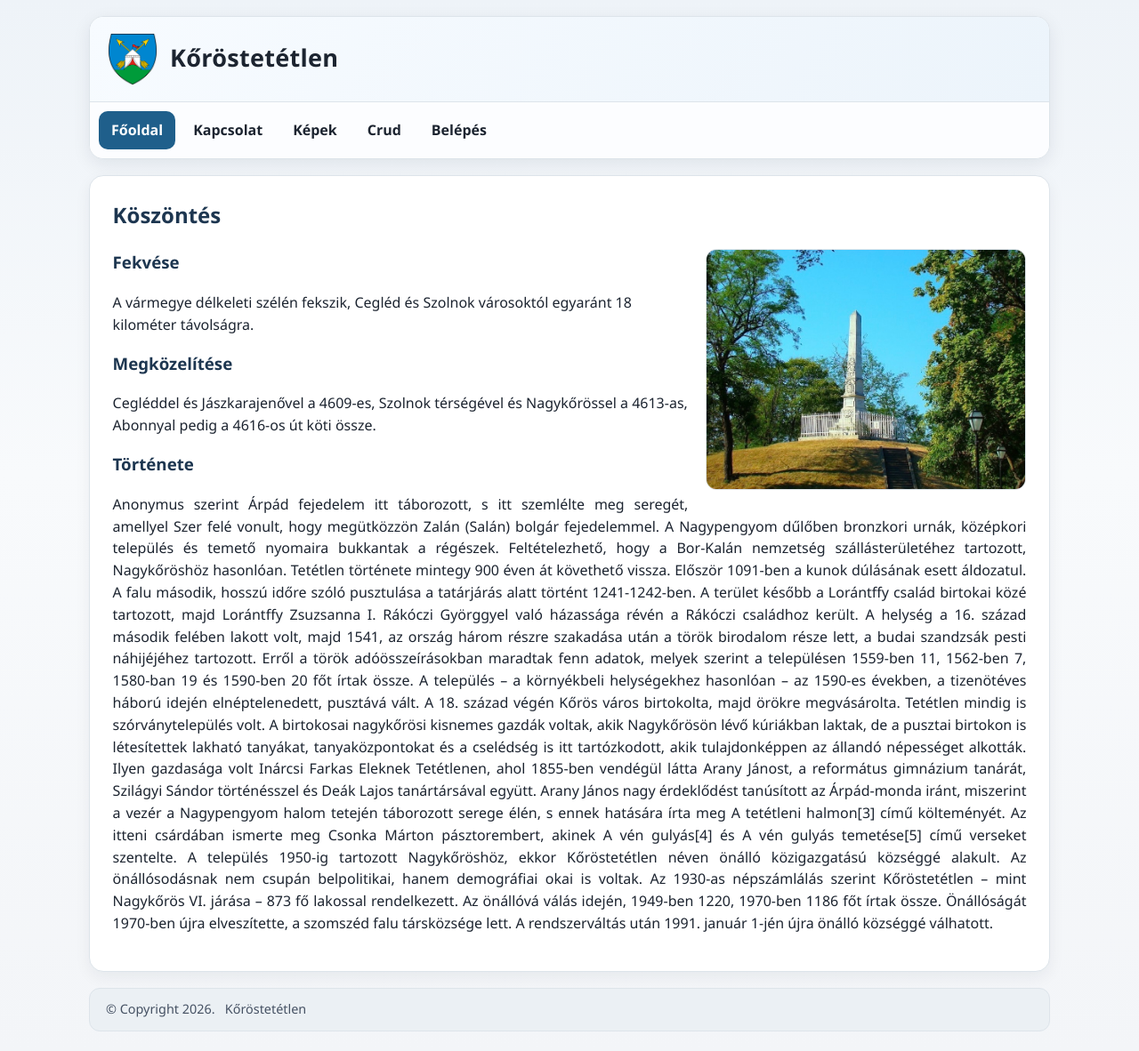
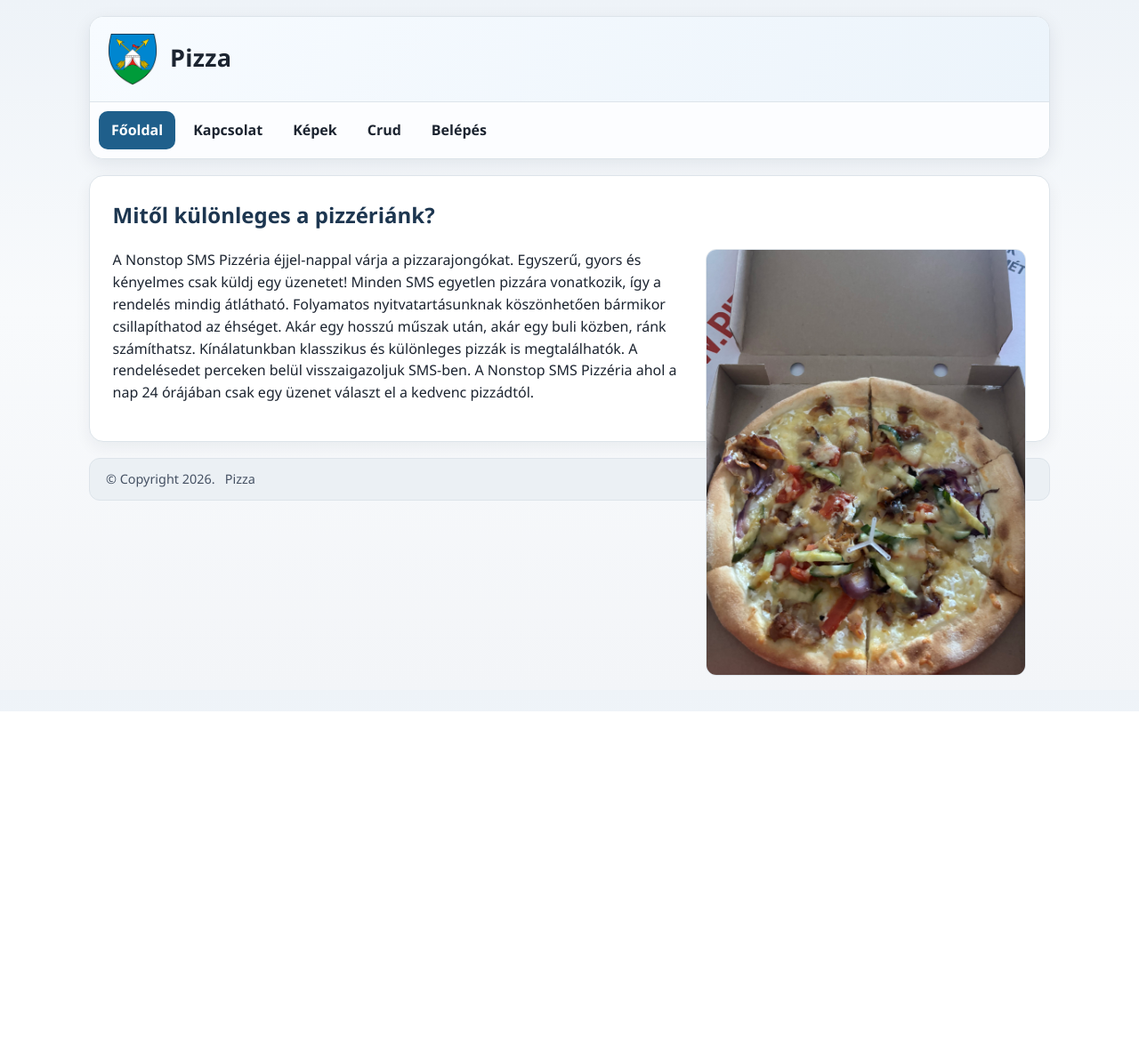
Before and after one commit to Levminer/korostetetlen, a PHP site: page / in a window 1280 px wide. Shown: the whole page at 89% size. After the commit the page ends 800 px from the top, so only its background shows below. Run offline with PHP 8.4, Linux system fonts and the light colour scheme.

Commit message:
javítások

```diff
--- a/includes/config.inc.php
+++ b/includes/config.inc.php
@@ -1,18 +1,18 @@
 <?php
 $ablakcim = array(
-    'cim' => 'Kőröstetétlen',
+    'cim' => 'Pizza',
 );
 
 $fejlec = array(
     'kepforras' => 'logo.png',
     'kepalt' => 'logo',
-	'cim' => 'Kőröstetétlen',
+	'cim' => 'Pizza',
 	'motto' => ''
 );
 
 $lablec = array(
     'copyright' => 'Copyright '.date("Y").'.',
-    'ceg' => 'Kőröstetétlen'
+    'ceg' => 'Pizza'
 );
 
 $oldalak = array(
--- a/templates/pages/cimlap.tpl.php
+++ b/templates/pages/cimlap.tpl.php
@@ -1,26 +1,13 @@
-<h2>Köszöntés</h2>
-<img src="./images/arpadhalom.jpg" alt="Árpádhalom" class="img-responsive">
-<h3>Fekvése</h3>
-<p>A vármegye délkeleti szélén fekszik, Cegléd és Szolnok városoktól egyaránt 18 kilométer távolságra.</p>
-<h3>Megközelítése</h3>
-<p>Cegléddel és Jászkarajenővel a 4609-es, Szolnok térségével és Nagykőrössel a 4613-as, Abonnyal pedig a 4616-os út köti össze.</p>
-<h3>Története</h3>
-<p class="tortenet">Anonymus szerint Árpád fejedelem itt táborozott, s itt szemlélte meg seregét, amellyel Szer felé vonult, hogy megütközzön Zalán (Salán) bolgár fejedelemmel.
+<h2>
+    Mitől különleges a pizzériánk?
+</h2>
 
-A Nagypengyom dűlőben bronzkori urnák, középkori település és temető nyomaira bukkantak a régészek. Feltételezhető, hogy a Bor-Kalán nemzetség szállásterületéhez tartozott, Nagykőröshöz hasonlóan.
+<img src="./images/pizza.jpg" alt="Árpádhalom" class="img-responsive">
 
-Tetétlen története mintegy 900 éven át követhető vissza. Először 1091-ben a kunok dúlásának esett áldozatul. A falu második, hosszú időre szóló pusztulása a tatárjárás alatt történt 1241-1242-ben.
+<p>
+    A Nonstop SMS Pizzéria éjjel-nappal várja a pizzarajongókat. Egyszerű, gyors és kényelmes csak küldj egy üzenetet! Minden SMS egyetlen pizzára vonatkozik, így a rendelés mindig átlátható.
 
-A terület később a Lorántffy család birtokai közé tartozott, majd Lorántffy Zsuzsanna I. Rákóczi Györggyel való házassága révén a Rákóczi családhoz került.
+Folyamatos nyitvatartásunknak köszönhetően bármikor csillapíthatod az éhséget. Akár egy hosszú műszak után, akár egy buli közben, ránk számíthatsz. Kínálatunkban klasszikus és különleges pizzák is megtalálhatók.
 
-A helység a 16. század második felében lakott volt, majd 1541, az ország három részre szakadása után a török birodalom része lett, a budai szandzsák pesti náhijéjéhez tartozott. Erről a török adóösszeírásokban maradtak fenn adatok, melyek szerint a településen 1559-ben 11, 1562-ben 7, 1580-ban 19 és 1590-ben 20 főt írtak össze. A település – a környékbeli helységekhez hasonlóan – az 1590-es években, a tizenötéves háború idején elnéptelenedett, pusztává vált. A 18. század végén Kőrös város birtokolta, majd örökre megvásárolta.
-
-Tetétlen mindig is szórványtelepülés volt. A birtokosai nagykőrösi kisnemes gazdák voltak, akik Nagykőrösön lévő kúriákban laktak, de a pusztai birtokon is létesítettek lakható tanyákat, tanyaközpontokat és a cselédség is itt tartózkodott, akik tulajdonképpen az állandó népességet alkották. Ilyen gazdasága volt Inárcsi Farkas Eleknek Tetétlenen, ahol 1855-ben vendégül látta Arany Jánost, a református gimnázium tanárát, Szilágyi Sándor történésszel és Deák Lajos tanártársával együtt.
-
-Arany János nagy érdeklődést tanúsított az Árpád-monda iránt, miszerint a vezér a Nagypengyom halom tetején táborozott serege élén, s ennek hatására írta meg A tetétleni halmon[3] című költeményét. Az itteni csárdában ismerte meg Csonka Márton pásztorembert, akinek A vén gulyás[4] és A vén gulyás temetése[5] című verseket szentelte.
-
-A település 1950-ig tartozott Nagykőröshöz, ekkor Kőröstetétlen néven önálló közigazgatású községgé alakult. Az önállósodásnak nem csupán belpolitikai, hanem demográfiai okai is voltak. Az 1930-as népszámlálás szerint Kőröstetétlen – mint Nagykőrös VI. járása – 873 fő lakossal rendelkezett. Az önállóvá válás idején, 1949-ben 1220, 1970-ben 1186 főt írtak össze.
-
-Önállóságát 1970-ben újra elveszítette, a szomszéd falu társközsége lett.
-
-A rendszerváltás után 1991. január 1-jén újra önálló községgé válhatott.</p>
+A rendelésedet perceken belül visszaigazoljuk SMS-ben. A Nonstop SMS Pizzéria ahol a nap 24 órájában csak egy üzenet választ el a kedvenc pizzádtól.
+</p>
--- a/templates/pages/kapcsolat.tpl.php
+++ b/templates/pages/kapcsolat.tpl.php
@@ -3,8 +3,8 @@
 		<h2>Kapcsolat</h2>
 		<p>Polgármester: <strong>Pásztor Roland</strong></p>
 
-		<iframe src="https://www.google.com/maps/embed?pb=!1m18!1m12!1m3!1d2716.0891800565455!2d20.019128325170623!3d47.09733115951192!2m3!1f0!2f0!3f0!3m2!1i1024!2i768!4f13.1!3m3!1m2!1s0x47416809d9516b45%3A0x400c4290c1e4cd0!2zS8WRcsO2c3RldMOpdGxlbiwgMjc0NQ!5e0!3m2!1shu!2shu!4v1774797301428!5m2!1shu!2shu" width="600" height="380" style="border:0;" allowfullscreen="" loading="lazy" referrerpolicy="no-referrer-when-downgrade"></iframe>
-		<p><a target="_blank" href="https://www.google.com/maps/place/K%C5%91r%C3%B6stet%C3%A9tlen,+2745/@47.0973312,20.0191283,17z/data=!4m16!1m9!3m8!1s0x47416809d9516b45:0x400c4290c1e4cd0!2zS8WRcsO2c3RldMOpdGxlbiwgMjc0NQ!3b1!8m2!3d47.0976011!4d20.0227627!10e5!16s%2Fm%2F043r78c!3m5!1s0x47416809d9516b45:0x400c4290c1e4cd0!8m2!3d47.0976011!4d20.0227627!16s%2Fm%2F043r78c?authuser=0&entry=ttu&g_ep=EgoyMDI2MDMyNC4wIKXMDSoASAFQAw%3D%3D">Nagyobb térkép</a></p>
+		<iframe src="https://www.google.com/maps/embed?pb=!1m18!1m12!1m3!1d2828.73015432763!2d19.69180127629231!3d46.906598336053605!2m3!1f0!2f0!3f0!3m2!1i1024!2i768!4f13.1!3m3!1m2!1s0x4743da168d5496a3%3A0xa3007d1968637a1e!2sPizza%20Sprint!5e1!3m2!1sen!2shu!4v1776520880795!5m2!1sen!2shu" width="600" height="450" style="border:0;" allowfullscreen="" loading="lazy" referrerpolicy="no-referrer-when-downgrade"></iframe>
+		<p><a target="_blank" href="https://www.google.com/maps/place/Pizza+Sprint/@46.9065983,19.6918013,650m/data=!3m2!1e3!4b1!4m6!3m5!1s0x4743da168d5496a3:0xa3007d1968637a1e!8m2!3d46.9065947!4d19.6943762!16s%2Fg%2F11bxf_mhd9?entry=ttu&g_ep=EgoyMDI2MDQxNS4wIKXMDSoASAFQAw%3D%3D">Nagyobb térkép</a></p>
 	</div>
 
 	<div class="kapcsolat-form-wrap">
```
Also changed, not shown: images/arpadhalom.jpg (deleted), images/pizza.jpg (added).
